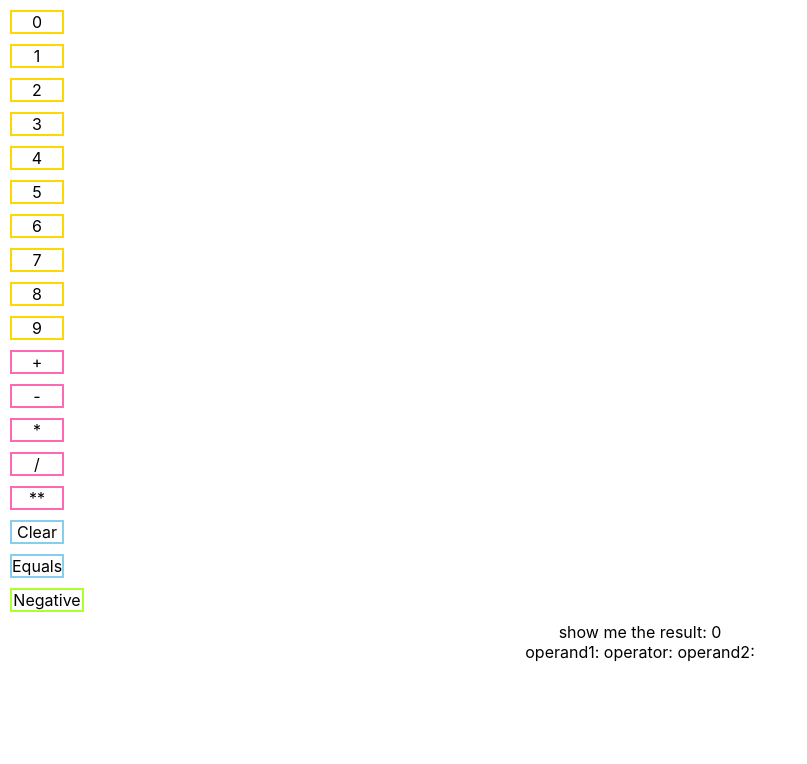
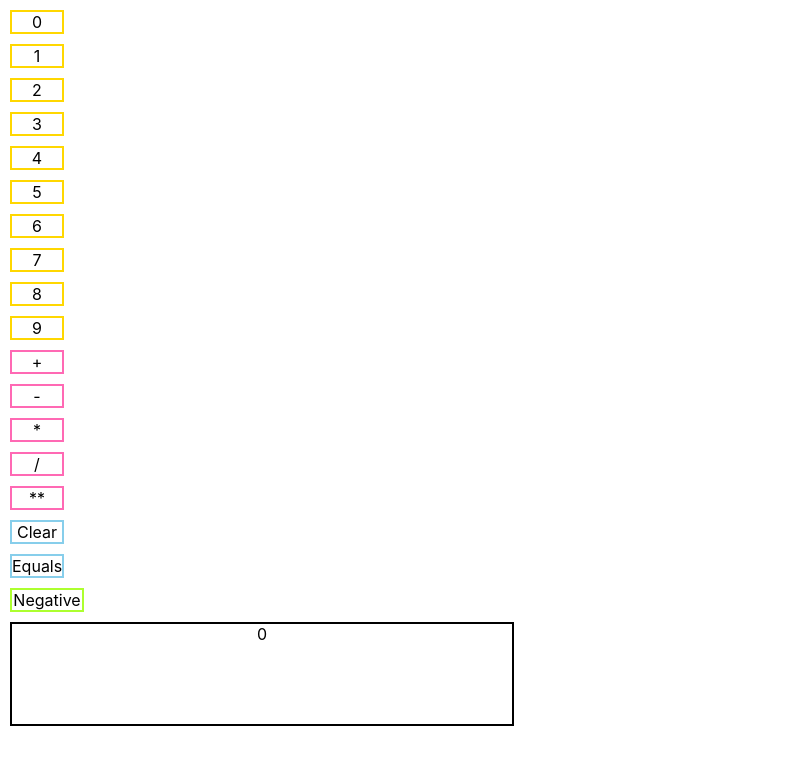
Before and after one commit to amara-j/calculator, a React (Create React App) app: page / in a window 1280 px wide. Shown: the top 764 px of the page, without its empty margins (0-807 px from the left). Built offline with nearby package versions, Linux system fonts and the light colour scheme.

Commit message:
fix bug where it crashes if you enter valid expression, delete back to operator and press enter again

```diff
--- a/src/Calculator.js
+++ b/src/Calculator.js
@@ -63,6 +63,13 @@ function Calculator() {
     return answer;
   };
 
+  const handleIncompleteResult = (answer) => {
+    if (operator_array.includes(answer.toString().slice(-1))) {
+      return answer.toString().slice(0, -1);
+    }
+    return answer;
+  };
+
   const negativeButtonOnClick = () => {
     if (operator === "") {
       if (operand1 === "") {
@@ -107,7 +114,6 @@ function Calculator() {
   };
 
   const handleKeyDown = (e) => {
-    console.log(e.code);
     // numbers
     if (e.code.slice(0, 5) === "Digit" && e.shiftKey === false) {
       numberButtonOnClick(e.code.slice(-1));
@@ -168,17 +174,10 @@ function Calculator() {
           negativeButtonOnClick();
         }}
       />
-      {/* <div className="resultContainer">{checkResultError(eval(result))}</div>{" "} */}
-      <div> show me the result: {result}</div>{" "}
-      <div>
-        {" "}
-        {"operand1: " +
-          operand1 +
-          " operator: " +
-          operator +
-          " operand2: " +
-          operand2}
-      </div>
+      <div className="resultContainer">
+        {checkResultError(eval(handleIncompleteResult(result)))}
+      </div>{" "}
+      <div>{operand1 + operator + operand2}</div>
     </div>
   );
 }
```
